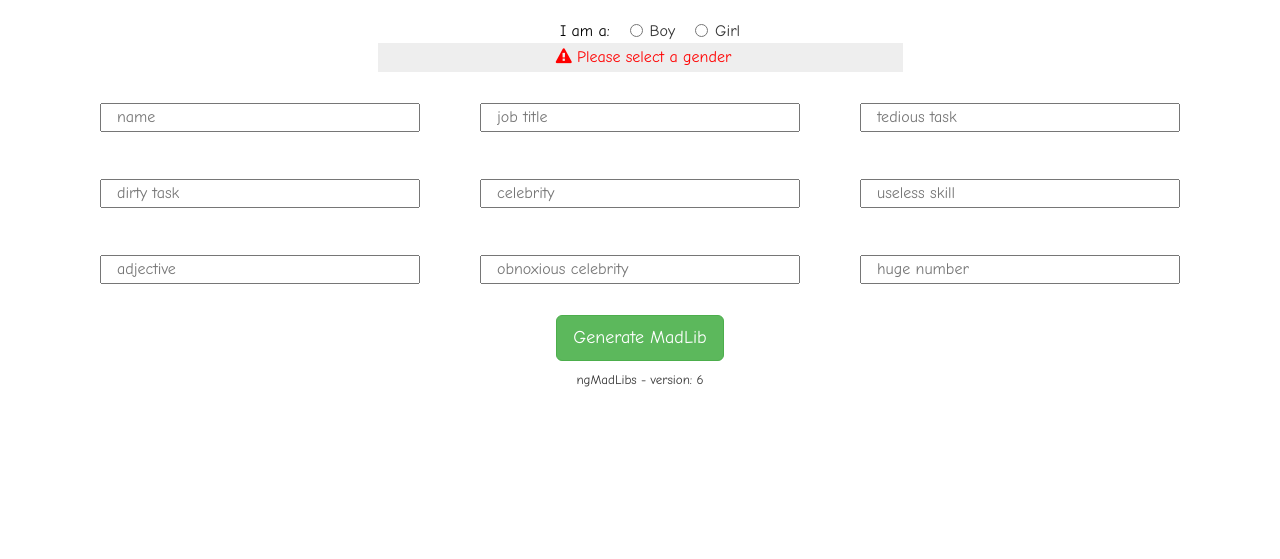
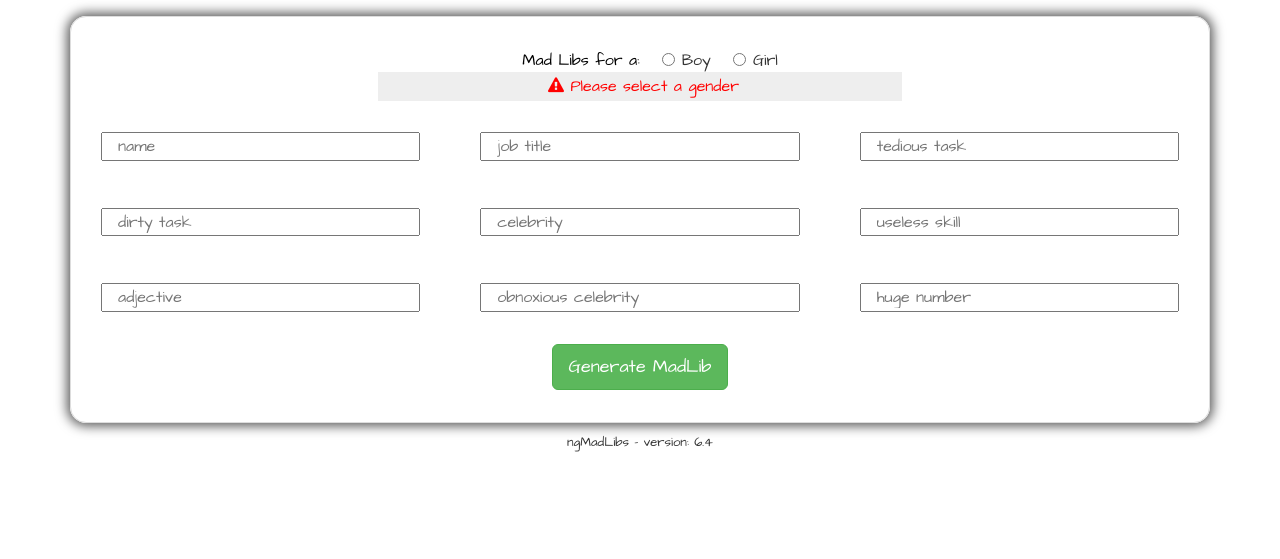
Before and after one commit to emcarran/thinkful-madlibs, a plain HTML site: page index.html in a window 1280 px wide. Shown: the part 241-800 px from the top of the page. Drawn offline with nearby package versions, Linux system fonts and the light colour scheme; some packages are replaced by stand-ins of ours.

Commit message:
updating the look and feel with new fonts and box shadows

```diff
--- a/css/main.css
+++ b/css/main.css
@@ -1,10 +1,11 @@
 body {
-    font-family: "Comic Sans MS", serif;
+    font-family: 'Architects Daughter', cursive;
     font-size: 30px;
 }
 
 h1 {
     font-size: 1.3rem;
+    margin-bottom: 2rem;
 }
 
 h2 {
@@ -24,6 +25,10 @@ label,
     padding-left: 10px;
 }
 
+.ng-inactive {
+    display: none;
+}
+
 p {
     margin-top: 2rem;
     margin-bottom: 2rem;
@@ -38,6 +43,23 @@ input {
 
 .inputs {
     font-size: 60%;
+}
+
+.userInput,
+.mainText {
+    margin-top: 2rem;
+    border: 1px solid #ddd;
+    padding-bottom: 2rem;
+    -webkit-border-radius: 1rem;
+    -moz-border-radius: 1rem;
+    border-radius: 1rem;
+    -webkit-box-shadow: 0px 0px 12px 3px rgba(0, 0, 0, 0.66);
+    -moz-box-shadow: 0px 0px 12px 3px rgba(0, 0, 0, 0.66);
+    box-shadow: 0px 0px 12px 3px rgba(0, 0, 0, 0.66);
+}
+
+.mainText p {
+    font-size: 1.4rem;
 }
 
 .border {
--- a/index.html
+++ b/index.html
@@ -3,7 +3,9 @@
 
 <head>
     <meta charset="UTF-8">
+    <meta name="viewport" content="width=device-width, initial-scale=1.0">
     <title>Angular MadLibs</title>
+    <link href='https://fonts.googleapis.com/css?family=Architects+Daughter' rel='stylesheet' type='text/css'>
     <link rel="stylesheet" href="https://maxcdn.bootstrapcdn.com/bootstrap/3.3.6/css/bootstrap.min.css">
     <link rel="stylesheet" href="https://maxcdn.bootstrapcdn.com/font-awesome/4.6.1/css/font-awesome.min.css">
     <link rel="stylesheet" href="css/main.css">
@@ -18,7 +20,6 @@
                 </div>
                 <div class="col-xs-8 col-lg-offset-1">
                     <img class="col-xs-12" src="img/ng-mad-libs-logo.png" alt="">
-                    <h1 class="col-xs-12">Have a go at this:</h1>
                 </div>
             </div>
         </header>
@@ -27,7 +28,7 @@
                 <div class="row">
                     <div class="col-xs-12 gender ">
                         <div class="form-group col-md-6 col-md-offset-3 text-center">
-                            <p class="radio-inline">I am a:</p>
+                            <p class="radio-inline">Mad Libs for a:</p>
                             <label class="radio-inline">
                                 <input type="radio" name="gender" id='male' value='male' ng-model="data.gender" ng-click="gender.heShe = 'he'; gender.hisHer = 'his'; gender.himHer = 'him'" required>Boy
                             </label>
--- a/js/main.js
+++ b/js/main.js
@@ -1,6 +1,6 @@
 var app = angular.module('myApp', ['ngMessages'])
 
-app.constant('VERSION', "6")
+app.constant('VERSION', "6.4")
 app.run(function (VERSION, $rootScope) {
     $rootScope.version = VERSION;
 })
```
